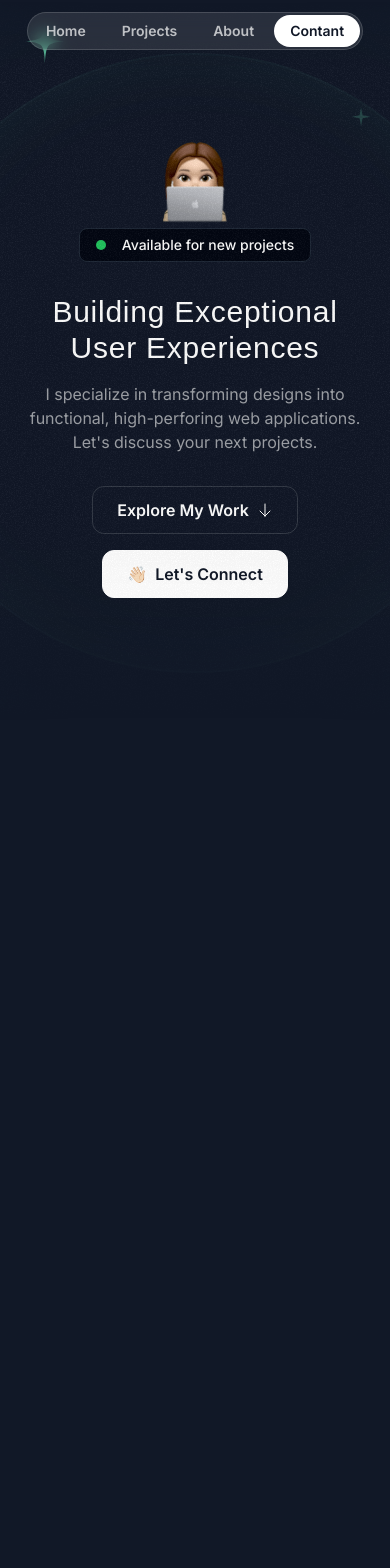
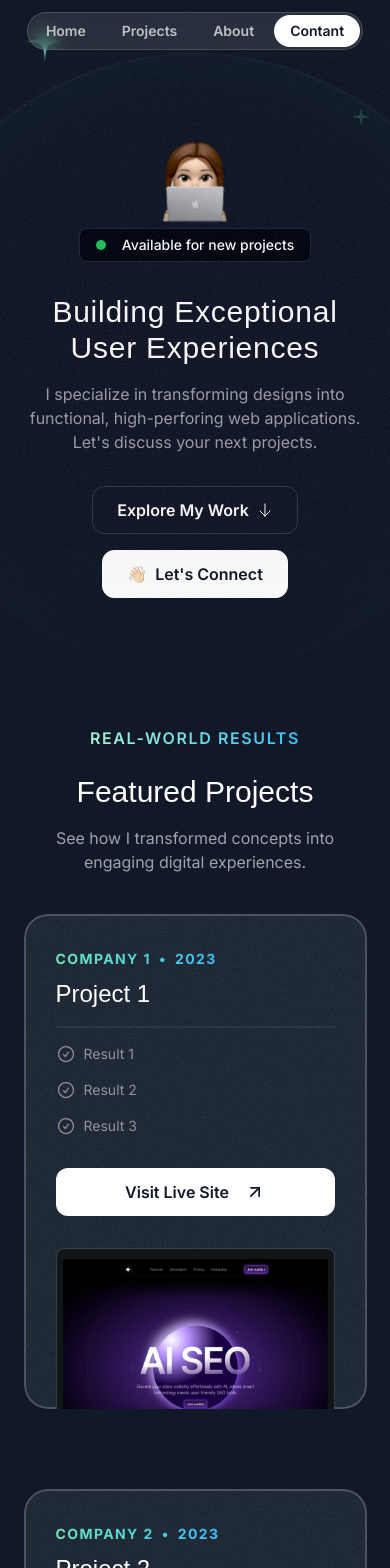
Before and after one commit to edadural/portfolio, a Next.js app: page / in a window 390 px wide. Shown: the top 1568 px of the page. Before the commit the page ends 973 px from the top, so only its background shows below. Built offline with nearby package versions, Linux system fonts and the light colour scheme; a web font is replaced by a local one.

Commit message:
featured projects section

```diff
--- a/src/app/globals.css
+++ b/src/app/globals.css
@@ -11,3 +11,9 @@
         @apply absolute inset-0 border-2 top-1/2 left-1/2 -translate-x-1/2 -translate-y-1/2 rounded-full border-emerald-300/5 shadow-[0_0_80px_inset] shadow-emerald-300/5
     }
 }
+
+@layer utilities {
+    .container {
+        @apply lg:max-w-5xl
+    }
+}
--- a/src/app/page.tsx
+++ b/src/app/page.tsx
@@ -1,11 +1,13 @@
 import Header from "@/components/pages/Header";
-import Hero from "@/components/pages/Hero";
+import HeroSection from "@/components/pages/Hero";
+import ProjectsSection from "@/components/pages/Projects";
 
 export default function Home() {
   return (
     <div>
       <Header />
-      <Hero />
+      <HeroSection />
+      <ProjectsSection />
     </div>
   );
 }
--- /dev/null
+++ b/src/components/pages/Projects.tsx
@@ -0,0 +1,143 @@
+import img1 from "@/assets/images/ai-startup-landing-page.png";
+import img2 from "@/assets/images/dark-saas-landing-page.png";
+import img3 from "@/assets/images/light-saas-landing-page.png";
+import Image from "next/image";
+import CheckIcon from "@/assets/icons/check-circle.svg";
+import ArrowUpRightIcon from "@/assets/icons/arrow-up-right.svg";
+import grainImage from "@/assets/images/grain.jpg";
+
+const portfolioProjects = [
+  {
+    company: "Company 1",
+    year: "2023",
+    title: "Project 1",
+    results: [
+      {
+        title: "Result 1",
+      },
+      {
+        title: "Result 2",
+      },
+      {
+        title: "Result 3",
+      },
+    ],
+    link: "#",
+    image: img1,
+  },
+  {
+    company: "Company 2",
+    year: "2023",
+    title: "Project 2",
+    results: [
+      {
+        title: "Result 1",
+      },
+      {
+        title: "Result 2",
+      },
+      {
+        title: "Result 3",
+      },
+    ],
+    link: "#",
+    image: img2,
+  },
+  {
+    company: "Company 3",
+    year: "2023",
+    title: "Project 3",
+    results: [
+      {
+        title: "Result 1",
+      },
+      {
+        title: "Result 2",
+      },
+      {
+        title: "Result 3",
+      },
+    ],
+    link: "#",
+    image: img3,
+  },
+];
+function Projects() {
+  return (
+    <section className="pb-16 lg:py-24">
+      <div className="container">
+        <div className="flex justify-center">
+          <p className="uppercase font-semibold tracking-widest bg-gradient-to-r from-emerald-200 to-sky-400 text-transparent bg-clip-text">
+            Real-world Results
+          </p>
+        </div>
+        <h2 className="font-serif text-3xl md:text-5xl text-center mt-6">
+          Featured Projects
+        </h2>
+        <p className="text-center md:text-lg text-white/60 mt-4 max-w-md mx-auto">
+          See how I transformed concepts into engaging digital experiences.
+        </p>
+
+        <div className="flex flex-col mt-10 md:mt-20 gap-20">
+          {portfolioProjects.map((project) => (
+            <div
+              key={project.title}
+              className="bg-gray-800 rounded-3xl relative z-0 after:-z-10 overflow-hidden after:content-[''] after:absolute after:inset-0 after:outline-2 after:outline after:-outline-offset-2 after:rounded-3xl after:outline-white/20 px-8 pt-8 md:pt-12 md:px-10 lg:pt-16 lg:px-20 after:pointer-events-none"
+            >
+              <div
+                className="absolute inset-0 -z-10 opacity-5"
+                style={{
+                  backgroundImage: `url(${grainImage.src})`,
+                }}
+              ></div>
+
+              <div className="lg:grid lg:grid-cols-2 gap-16">
+                <div className="lg:pb-16">
+                  <div className="bg-gradient-to-r from-emerald-300 to-sky-400 inline-flex gap-2 font-bold uppercase tracking-widest text-sm text-transparent bg-clip-text">
+                    <span>{project.company}</span>
+                    <span>&bull;</span>
+                    <span>{project.year}</span>
+                  </div>
+
+                  <h3 className="font-serif text-2xl mt-2 md:text-3xl md:mt-5">
+                    {project.title}
+                  </h3>
+                  <hr className="border-t-2 border-white/5 mt-4 md:mt-5" />
+
+                  <ul className="flex flex-col gap-4 mt-4">
+                    {project.results.map((result) => (
+                      <li
+                        key={result.title}
+                        className="flex gap-2 text-sm md:text-base text-white/50"
+                      >
+                        <CheckIcon className="size-5 md:size-6" />
+                        <span>{result.title}</span>
+                      </li>
+                    ))}
+                  </ul>
+
+                  <a href={project.link}>
+                    <button className="bg-white text-gray-900 h-12 w-full md:w-auto px-6 rounded-xl font-semibold inline-flex items-center justify-center mt-8 gap-2">
+                      <span>Visit Live Site</span>
+                      <ArrowUpRightIcon className="size-5 ml-2" />
+                    </button>
+                  </a>
+                </div>
+
+                <div className="relative">
+                  <Image
+                    src={project.image}
+                    alt={project.title}
+                    className="mt-8 -mb-4 md:-mb-0 lg:mt-0 lg:absolute lg:h-full lg:w-auto lg:max-w-none"
+                  />
+                </div>
+              </div>
+            </div>
+          ))}
+        </div>
+      </div>
+    </section>
+  );
+}
+
+export default Projects;
```
